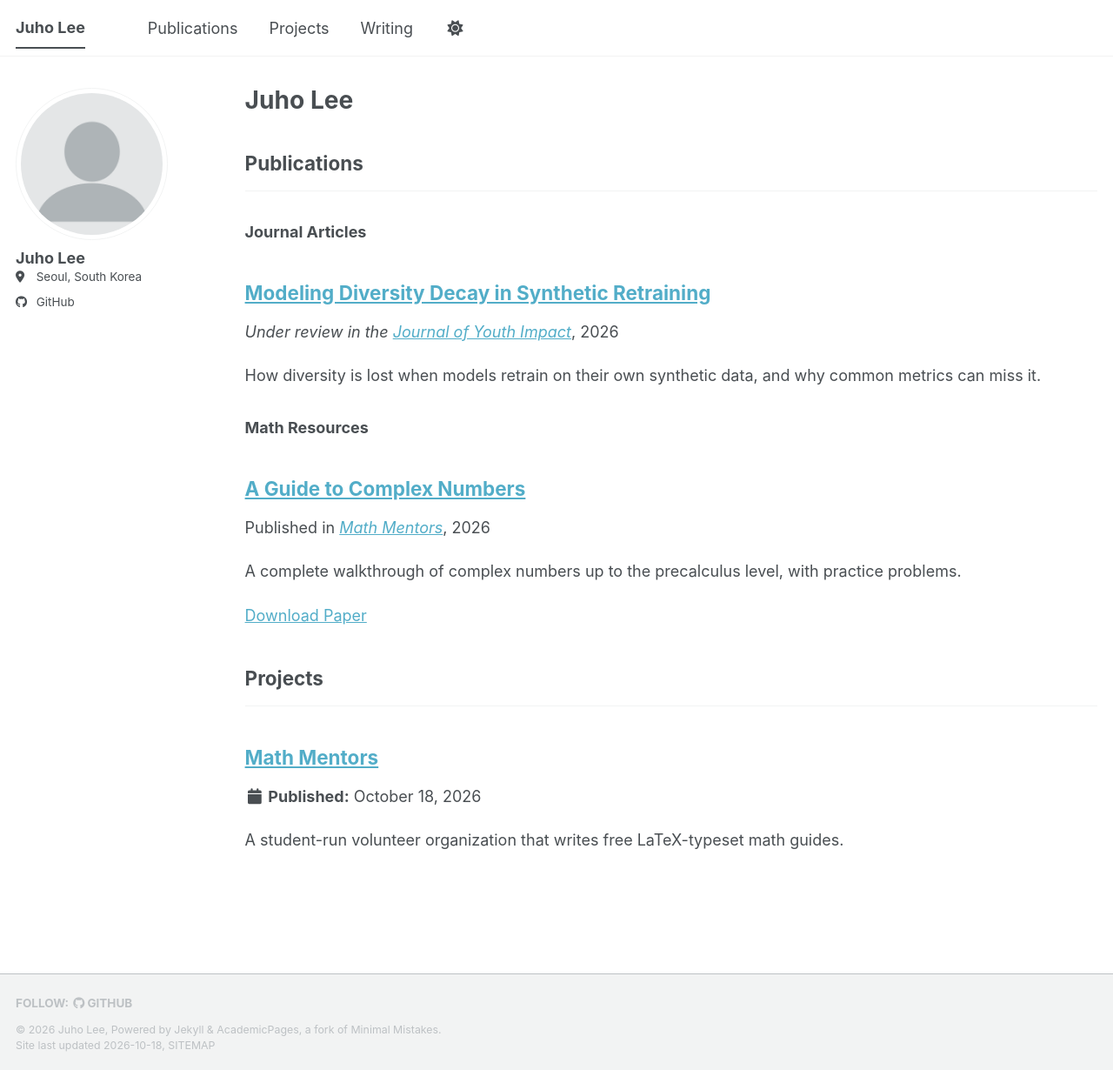
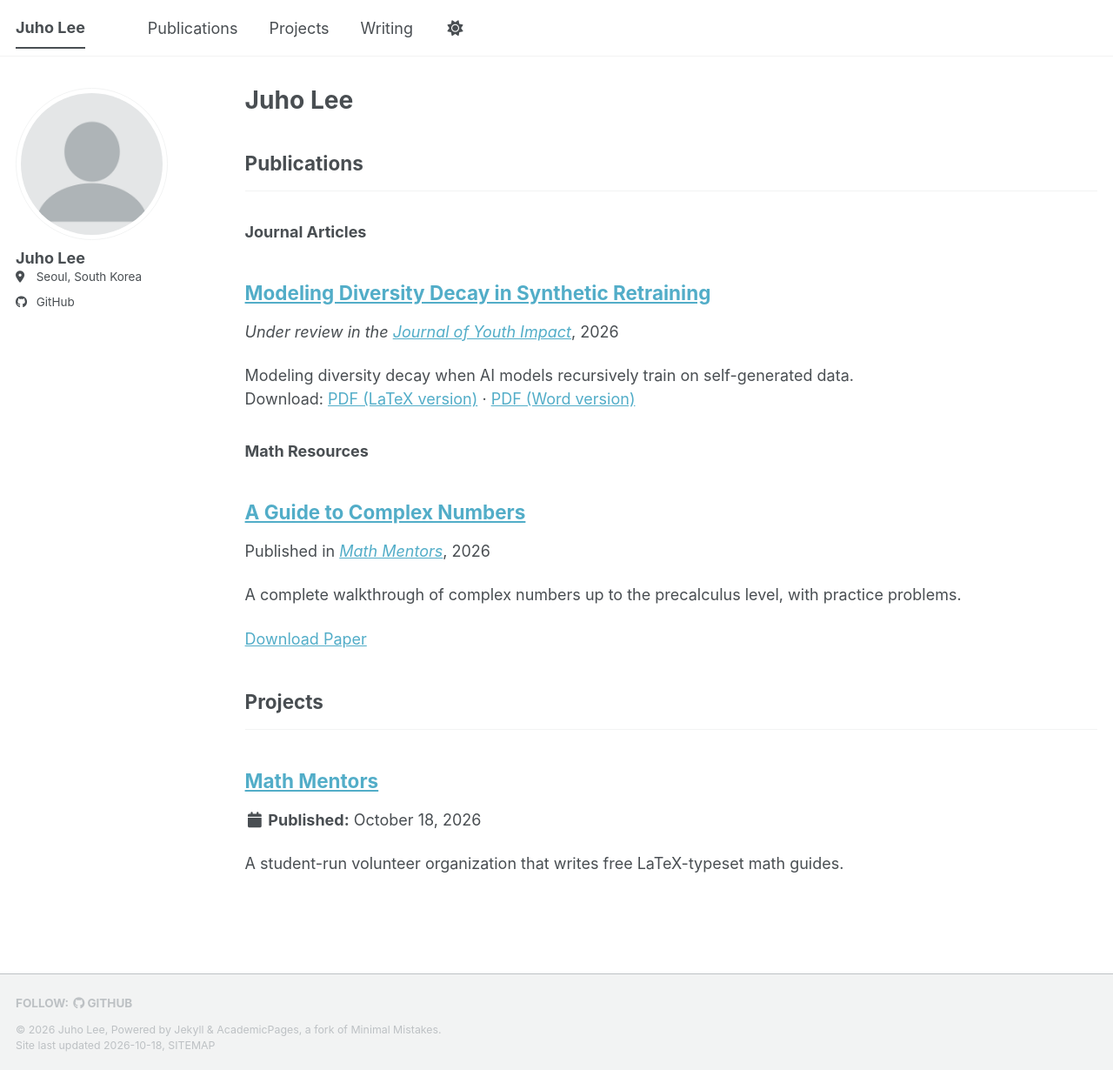
Before and after one commit to juholee10/juholee10.github.io, a Jekyll site: the page built from _pages/home.html, in a window 1280 px wide and 1230 px high. Shown: the whole window at 87% size. Built offline with Jekyll 4.4.1, drawn with Linux system fonts in a browser that asks for light colours; a style sheet for code colours, icons or effects is not loaded.

Commit message:
Add LaTeX and Word PDF downloads for the diversity decay paper
The theme supports one paperurl per publication, so the two download
links go in the excerpt (shown on the list and home pages) and at the
end of the paper's page. Also includes your excerpt rewrite and the
new date for the complex numbers guide.

```diff
--- a/_publications/2026-diversity-decay.md
+++ b/_publications/2026-diversity-decay.md
@@ -5,10 +5,11 @@ category: manuscripts
 permalink: /publication/2026-diversity-decay
 date: 2026-09-01
 venue: 'Under review in the <a href="https://journaljyi.org">Journal of Youth Impact</a>'
-paperurl: # TODO(juho): arXiv or PDF link (if you add files/diversity-decay.pdf, use /files/diversity-decay.pdf)
-excerpt: 'How diversity is lost when models retrain on their own synthetic data, and why common metrics can miss it.'
+excerpt: 'Modeling diversity decay when AI models recursively train on self-generated data.<br />Download: [PDF (LaTeX version)](/files/DiversityDecayTex.pdf) · [PDF (Word version)](/files/DiversityDecayWord.pdf)'
 ---
 
 When generative models are retrained on their own synthetic data, the diversity of their outputs can decay over generations, a problem known as model collapse. This paper studies that decay in two settings. First, a Gaussian model gives a proof of diversity loss, supported by simulation. Second, a CVAE trained on MNIST compares three retraining strategies: no filtering, verifier filtering, and verifier filtering combined with real data. The main finding is that common metrics can miss or misrepresent diversity loss.
 
 Written through the Seoul Research Program, mentored by Professor Haifeng Xu (University of Chicago).
+
+Download: [PDF (LaTeX version)](/files/DiversityDecayTex.pdf) · [PDF (Word version)](/files/DiversityDecayWord.pdf)
```
Also changed, not shown: _publications/2026-complex-numbers-guide.md (+1 -1 lines), 2 other files.
